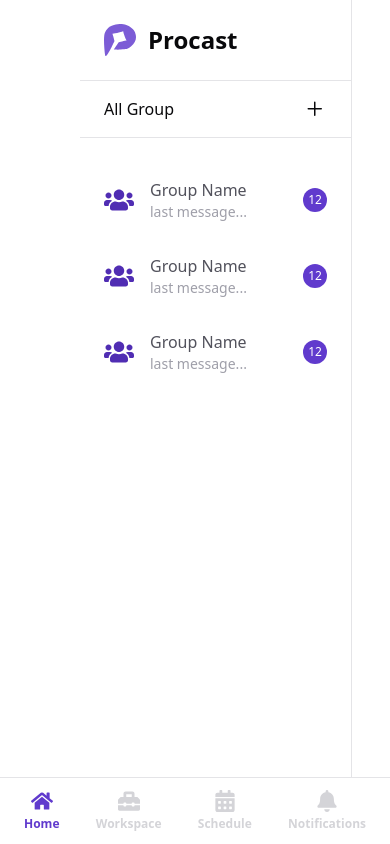
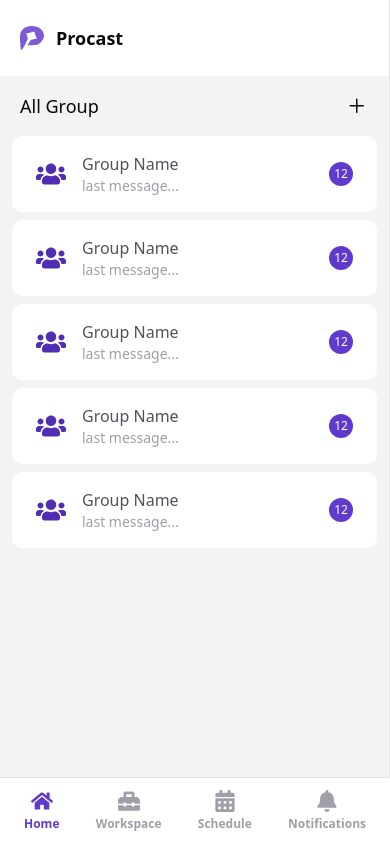
Before and after one commit to aryndraa/nextjs-collabolator-service, a Next.js app: page / in a window 390 px wide. Built offline with nearby package versions, Linux system fonts and the light colour scheme.

Commit message:
mobile navigation group

```diff
--- a/app/_components/group-item.tsx
+++ b/app/_components/group-item.tsx
@@ -6,7 +6,7 @@ export default function GroupItem() {
   return (
     <Link
       href="#"
-      className="px-6 py-4 hover:bg-zinc-50 flex items-center justify-between transition ease-in-out "
+      className="px-6 py-4 mx-3 lg:mx-0 rounded-lg lg:rounded-none hover:bg-zinc-50 flex items-center justify-between transition ease-in-out  bg-white "
     >
       <div className="flex items-center gap-4  text-zinc-600">
         <FaUsers className="text-3xl text-primary-200" />
--- a/app/_components/group-links.tsx
+++ b/app/_components/group-navigation.tsx
@@ -3,19 +3,17 @@ import Logo from "./logo";
 import { GoPlus } from "react-icons/go";
 import GroupItem from "./group-item";
 
-export default function GroupLinks() {
+export default function GroupNavigation() {
   return (
-    <div className="w-68 border-r h-screen">
+    <div className="lg:w-68 border-r h-screen bg-white">
       <div className="w-full flex justify-start p-6 border-b ">
         <Logo />
       </div>
-      <div className="mb-6">
-        <div className="flex justify-between pb-4 mb-4 border-b py-4 px-6">
-          <h2>All Group</h2>
-          <button className="text-2xl cursor-pointer">
-            <GoPlus />
-          </button>
-        </div>
+      <div className="flex justify-between pb-4 mb-4 border-b py-4 px-6">
+        <h2>All Group</h2>
+        <button className="text-2xl cursor-pointer">
+          <GoPlus />
+        </button>
       </div>
       <div className="flex flex-col ">
         <GroupItem />
--- a/app/_components/logo.tsx
+++ b/app/_components/logo.tsx
@@ -5,8 +5,8 @@ import logo from "@/public/logo.svg";
 export default function Logo() {
   return (
     <div className="flex gap-3 items-center">
-      <Image src={logo} alt="logo" className="size-8" />
-      <h1 className="font-semibold text-2xl">Procast</h1>
+      <Image src={logo} alt="logo" className="size-6 lg:size-8" />
+      <h1 className="font-semibold text-lg lg:text-2xl">Procast</h1>
     </div>
   );
 }
--- a/app/_components/menu-bar.tsx
+++ b/app/_components/menu-bar.tsx
@@ -65,7 +65,7 @@ export default function MenuBar() {
                 className={`flex flex-col lg:flex-row   gap-1 lg:gap-4 items-center lg:py-5 lg:px-7 lg:border-r-2  lg:border-r-transparent transition ${
                   isActive
                     ? "text-primary-100 lg:bg-primary-100/10 lg:border-r-violet-800"
-                    : "text-zinc-300 hover:bg-zinc-50 "
+                    : "text-zinc-400 hover:bg-zinc-50 "
                 } `}
               >
                 <span className="text-[22px] lg:text-xl">{item.icon}</span>
--- /dev/null
+++ b/app/_components/mobile-group-navigation.tsx
@@ -0,0 +1,28 @@
+import React from "react";
+import GroupItem from "./group-item";
+import { GoPlus } from "react-icons/go";
+import Logo from "./logo";
+
+export default function MobileGroupNavigation() {
+  return (
+    <div className="w-full border-r h-screen lg:hidden ">
+      <div className="w-full flex justify-start p-5 py-6 bg-white mb-4 ">
+        <Logo />
+      </div>
+      <div className="flex justify-between  mb-4  px-5">
+        <h2 className="font-medium text-lg">All Group</h2>
+        <button className="text-2xl cursor-pointer">
+          <GoPlus />
+        </button>
+      </div>
+
+      <div className="flex flex-col gap-2">
+        <GroupItem />
+        <GroupItem />
+        <GroupItem />
+        <GroupItem />
+        <GroupItem />
+      </div>
+    </div>
+  );
+}
--- a/app/layout.tsx
+++ b/app/layout.tsx
@@ -29,7 +29,7 @@ export default function RootLayout({
           disableTransitionOnChange
         >
           <MenuBar />
-          <main className="ml-20">{children}</main>
+          <main className="lg:ml-20 bg-[#F3F3F3]">{children}</main>
         </ThemeProvider>
       </body>
     </html>
--- a/app/page.tsx
+++ b/app/page.tsx
@@ -1,9 +1,13 @@
-import GroupLinks from "./_components/group-links";
+import GroupNavigation from "./_components/group-navigation";
+import MobileGroupNavigation from "./_components/mobile-group-navigation";
 
 export default function Home() {
   return (
     <div>
-      <GroupLinks />
+      <div className="hidden lg:block">
+        <GroupNavigation />
+      </div>
+      <MobileGroupNavigation />
     </div>
   );
 }
```
